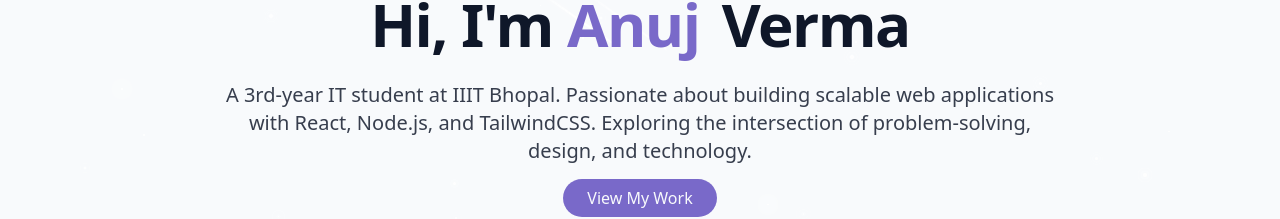
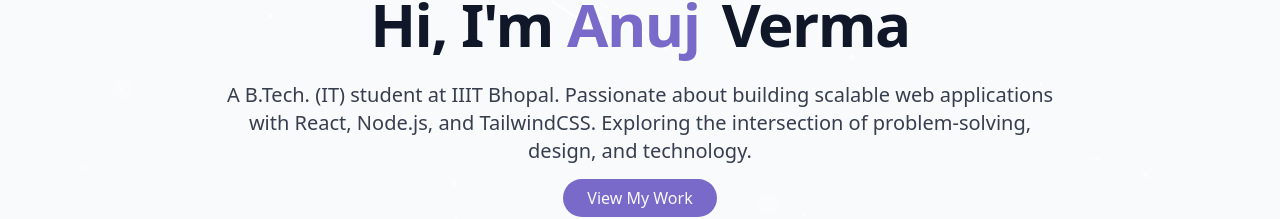
Before and after one commit to sonianuj01/My-Portfolio, a React (Vite) app: page / in a window 1280 px wide. Shown: the part 298-517 px from the top of the page. Built offline with nearby package versions, Linux system fonts and the light colour scheme.

Commit message:
Change student description in HeroSection
Updated description to reflect current academic status.

```diff
--- a/src/components/HeroSection.jsx
+++ b/src/components/HeroSection.jsx
@@ -16,7 +16,7 @@ const HeroSection = () => {
                     </h1>
 
                     <p className='text-lg md:text-xl text-muted-foreground max-2-2xl mx-auto opacity-0 animate-fade-in-delay-3'>
-                            A 3rd-year IT student at IIIT Bhopal. Passionate about building scalable web applications with React, Node.js,
+                            A B.Tech. (IT) student at IIIT Bhopal. Passionate about building scalable web applications with React, Node.js,
                             and TailwindCSS. Exploring the intersection of problem-solving, design, and technology.</p>
 
                     <div className='opacity-0 animate-fade-in-delay-4 '>
```
